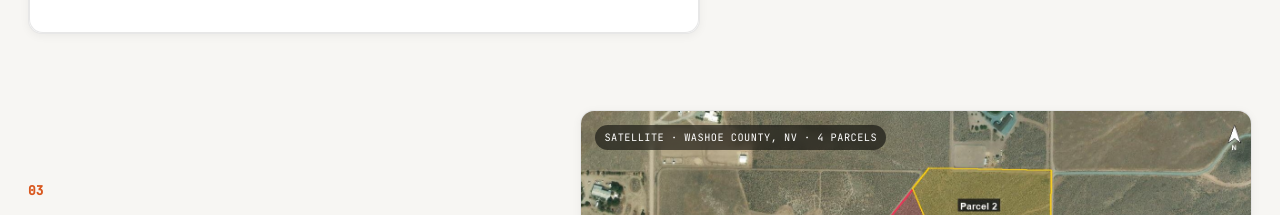
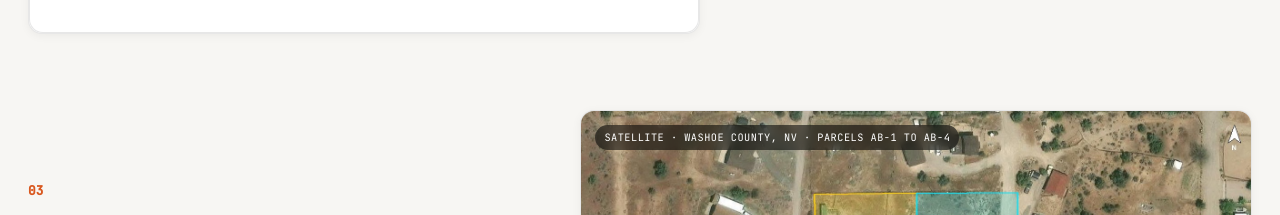
Before and after one commit to aryankathpalia/roam-geospatial-ai-agent, a SvelteKit app in the folder frontend/: page / in a window 1280 px wide. Shown: the part 2040-2255 px from the top of the page. Built offline with nearby package versions, Linux system fonts and the light colour scheme; no server answers.

Commit message:
Landing step 03: same document as step 01 (parcels AB-1 to AB-4)

```diff
--- a/frontend/src/routes/(marketing)/+page.svelte
+++ b/frontend/src/routes/(marketing)/+page.svelte
@@ -232,9 +232,9 @@
       <div class="story-visual map-visual">
         <img
           src="/images/roam-placed.jpg"
-          alt="Four parcels from a survey plat, placed on satellite imagery in Washoe County, Nevada, each in its own colour"
+          alt="The four parcels from the plat above, placed on satellite imagery in Washoe County, Nevada, each in its own colour"
         />
-        <span class="scan-tag">SATELLITE &middot; WASHOE COUNTY, NV &middot; 4 PARCELS</span>
+        <span class="scan-tag">SATELLITE &middot; WASHOE COUNTY, NV &middot; PARCELS AB-1 TO AB-4</span>
       </div>
     </div>
 
```
Also changed, not shown: frontend/static/images/roam-placed.jpg.
